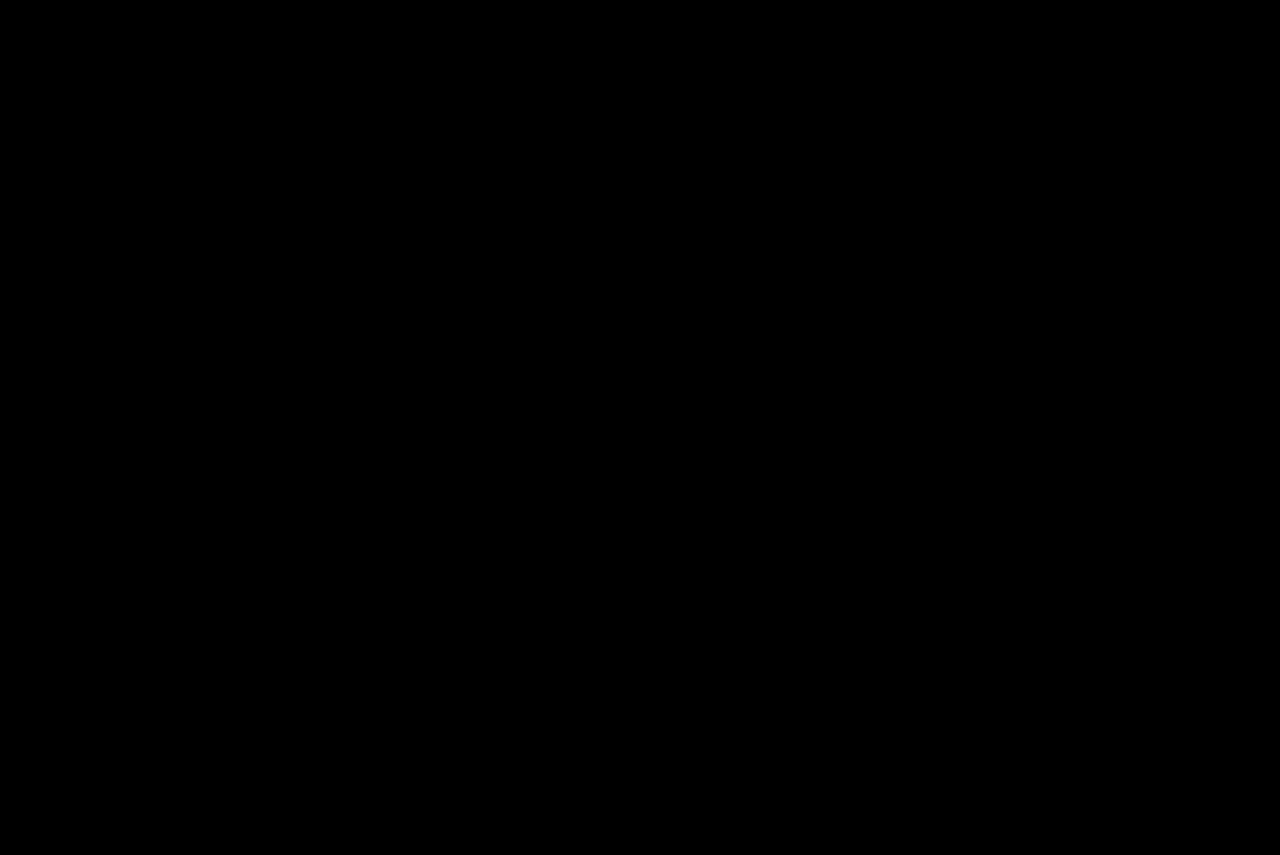
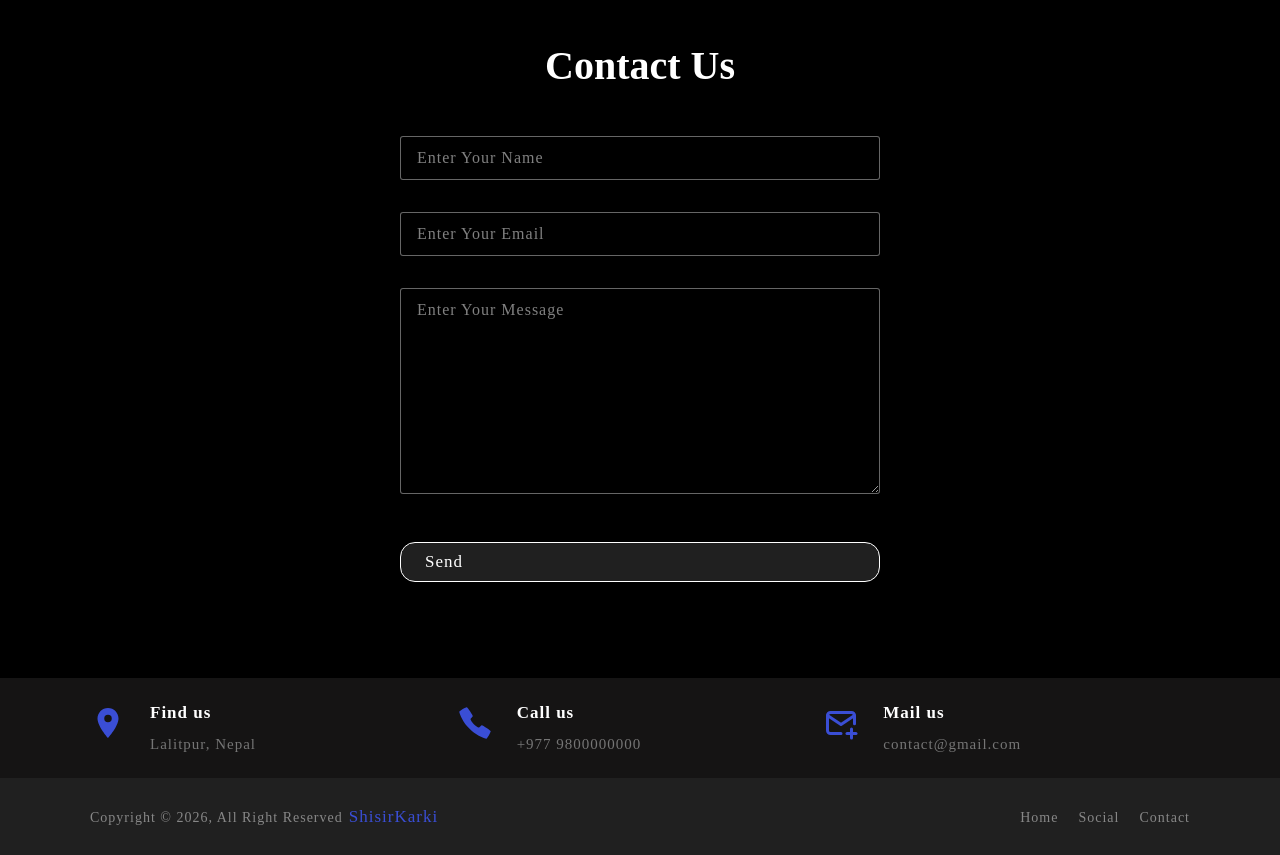
Before and after one commit to Shisir-Karki/react-world-atlas, a React (Vite) app: page /contact in a window 1280 px wide. Shown: the part 160-1015 px from the top of the page. Before the commit the page ends 800 px from the top, so only its background shows below. Built offline with nearby package versions, Linux system fonts and the light colour scheme.

Commit message:
Create Contact section and footer

```diff
--- a/src/Components/UI/Footer.jsx
+++ b/src/Components/UI/Footer.jsx
@@ -1,5 +1,67 @@
+import { MdPlace } from 'react-icons/md';
+import footerDetails from '../../api/footerApi.json';
+import { IoCallSharp } from 'react-icons/io5';
+import { TbMailPlus } from 'react-icons/tb';
+import { NavLink } from 'react-router';
+
 export const Footer = () => {
+  const footerIcon = {
+    MdPlace: <MdPlace />,
+    IoCallSharp: <IoCallSharp />,
+    TbMailPlus: <TbMailPlus />
+  };
+
   return (
-  <h1>Hello Footer</h1>
+    <footer className="footer-section">
+      <div className="container grid grid-three-cols">
+        {footerDetails.map((footerDetail, index) => {
+          return (
+            <div className="footer-contact" key={index}>
+              <div className="icon">{footerIcon[footerDetail.icon]}</div>
+              <div className="footer-contact-text">
+                <p>{footerDetail.title}</p>
+                <p>{footerDetail.details}</p>
+              </div>
+            </div>
+          );
+        })}
+      </div>
+
+      <div className="copyright-area">
+        <div className="container">
+          <div className="grid grid-two-cols">
+            <div className="copyright-text">
+              <p>
+                Copyright &copy; 2026, All Right Reserved
+                <NavLink to="https://github.com/Shisir-Karki" target="_blank">
+                  ShisirKarki
+                </NavLink>
+              </p>
+            </div>
+
+            <div className="footer-menu">
+              <ul>
+                <li>
+                  <NavLink to="/">Home</NavLink>
+                </li>
+
+                <li>
+                  <NavLink
+                    to="https://www.linkedin.com/in/shisir-karki-b20729427/"
+                    target="_blank"
+                  >
+                    Social
+                  </NavLink>
+                </li>
+
+                <li>
+                  <NavLink to="/contact">Contact</NavLink>
+                </li>
+              </ul>
+            </div>
+          </div>
+        </div>
+      </div>
+    </footer>
   );
 };
--- /dev/null
+++ b/src/api/footerApi.json
@@ -0,0 +1,17 @@
+[
+  {
+    "icon": "MdPlace",
+    "title": "Find us",
+    "details": "Lalitpur, Nepal"
+  },
+  {
+    "icon": "IoCallSharp",
+    "title": "Call us",
+    "details": "+977 9800000000"
+  },
+  {
+    "icon": "TbMailPlus",
+    "title": "Mail us",
+    "details": "contact@gmail.com"
+  }
+]
--- a/src/pages/Contact.jsx
+++ b/src/pages/Contact.jsx
@@ -1,5 +1,49 @@
 export const Contact = () => {
+  const handleFormSubmit = (formData) => {
+    const formInputData = Object.fromEntries(formData.entries());
+    console.log(formInputData);
+  };
+
   return (
-    <h1>Contact Page</h1>
+    <section className="section-contact">
+      <h2 className="container-title">
+        Contact Us
+      </h2>
+
+      <div className="contact-wrapper container">
+        <form action={handleFormSubmit}>
+          <input
+            type="text"
+            className="form-control"
+            required
+            autoComplete="Off"
+            placeholder="Enter your name"
+            name="username"
+          />
+
+          <input
+            type="email"
+            className="form-control"
+            required
+            autoComplete="Off"
+            placeholder="Enter your email"
+            name="username"
+          />
+
+          <textarea
+            className="form-control"
+            rows="10"
+            required
+            autoComplete="Off"
+            placeholder="Enter your message"
+            name="message"
+          />
+
+          <button type="submit" value="send">
+            Send
+          </button>
+        </form>
+      </div>
+    </section>
   );
 };
```
